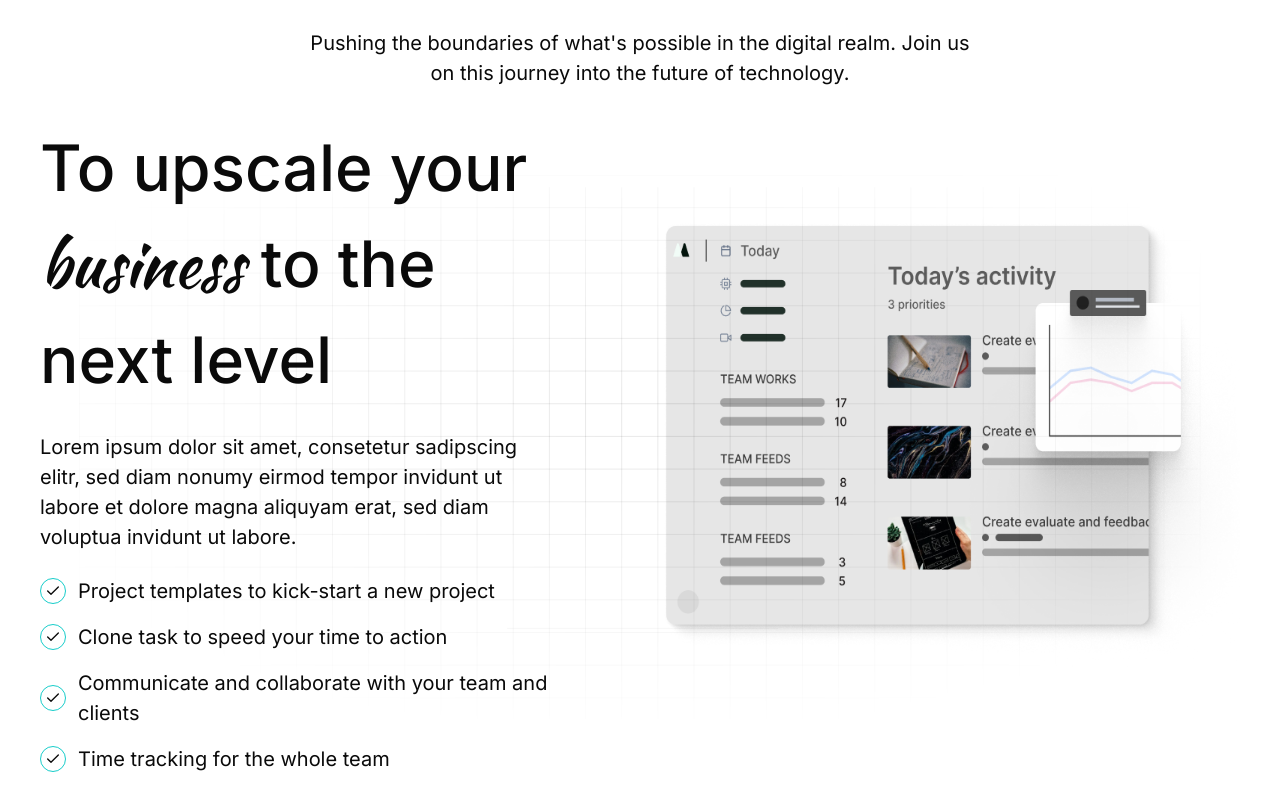
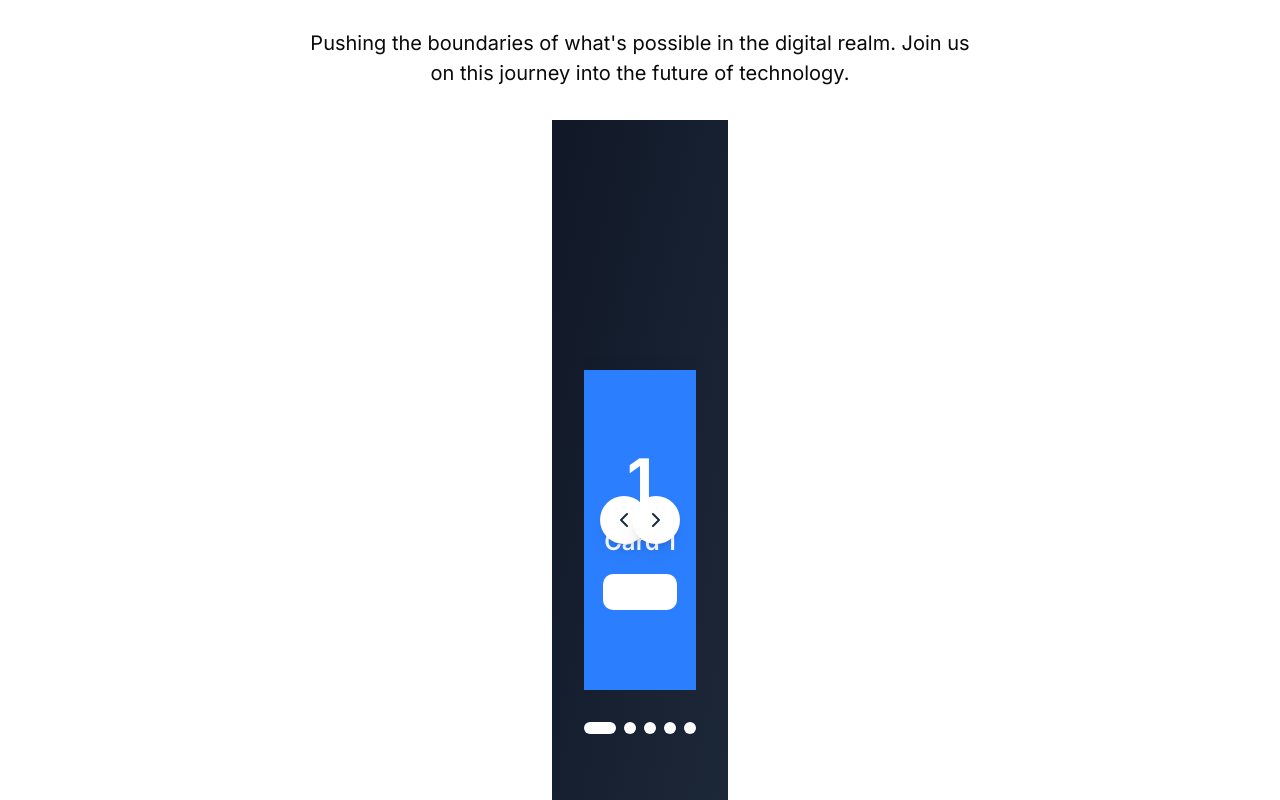
Before and after one commit to Roshen-Perera/ceylon-developers-portfolio, a Next.js app: page / in a window 1280 px wide. Shown: the part 720-1520 px from the top of the page. Built offline with nearby package versions, Linux system fonts and the light colour scheme.

Commit message:
Uncomment ServiceCarousel component in Services to restore functionality

```diff
--- a/components/services.tsx
+++ b/components/services.tsx
@@ -19,7 +19,7 @@ const Services = () => {
           </P>
         </div>
         <div className="mt-8">
-          {/*<ServiceCarousel />*/}
+          <ServiceCarousel />
         </div>
       </div>
     </>
```
